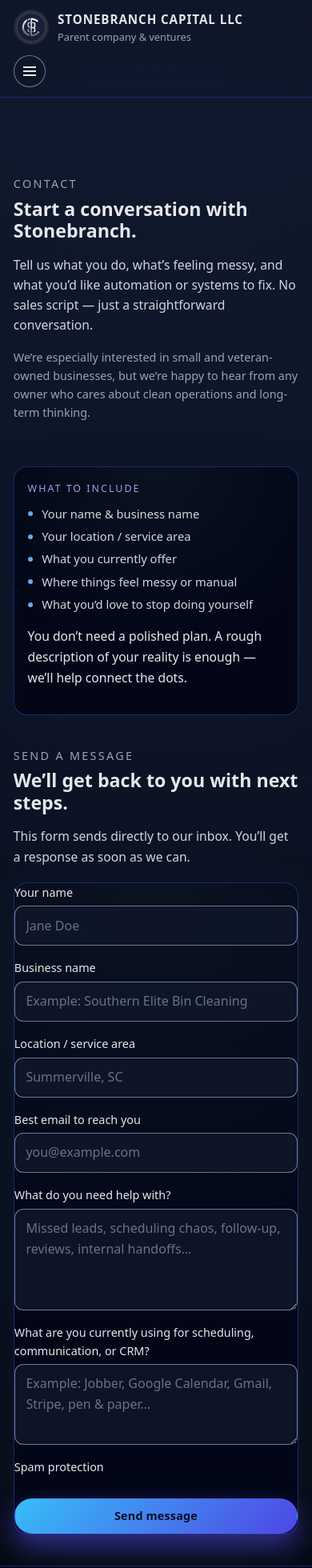
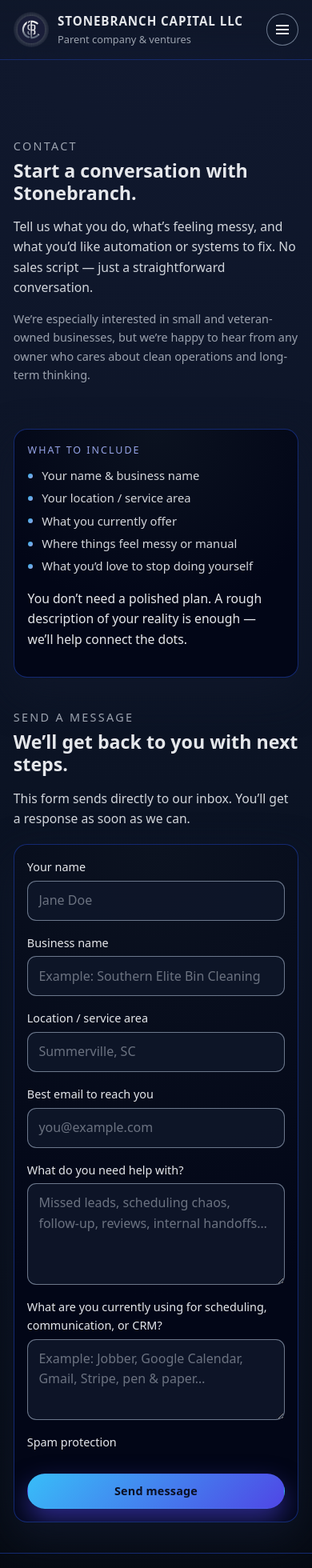
Before and after one commit to StonebranchDevs/stonebranchcapital-site, a Next.js app: page /contact in a window 390 px wide. Shown: the top 1960 px of the page at 80% size. Built offline with nearby package versions, Linux system fonts and the light colour scheme.

Commit message:
Mobile Optimization Update V0.0.0.1

```diff
--- a/src/app/about/page.tsx
+++ b/src/app/about/page.tsx
@@ -148,9 +148,7 @@ export default function AboutPage() {
             </div>
 
             <div
-              className="card-grid"
-              style={{ gridTemplateColumns: "repeat(3, minmax(0, 1fr))", gap: "1.4rem" }}
-            >
+              className="card-grid operate-grid">
               <article className="card">
                 <h3 className="card-title">Clarity over complexity</h3>
                 <p className="card-body">
--- a/src/app/automation-examples/page.tsx
+++ b/src/app/automation-examples/page.tsx
@@ -298,7 +298,7 @@ export default function AutomationExamplesPage() {
               </p>
             </div>
 
-            <div className="card-grid" style={{ gridTemplateColumns: "repeat(4, minmax(0, 1fr))" }}>
+            <div className="card-grid ae-scenario-grid">
               {scenarios.map((s) => {
                 const selected = s.id === activeScenario;
                 return (
--- a/src/app/globals.css
+++ b/src/app/globals.css
@@ -875,14 +875,20 @@ html.js .reveal.visible {
 @media (max-width: 640px) {
   /* Slightly more breathing room at top under sticky header */
   .site-header-inner {
-    padding: 0.75rem 0;
-    gap: 0.75rem;
+    display: flex;
+    flex-direction: row;
+    align-items: center;
+    justify-content: space-between;
   }
+
 
   /* Make logo stack nicer */
   .logo {
-    width: 100%;
+    width: auto;
+    flex: 1;
+    min-width: 0; /* allows text to shrink instead of wrapping */
   }
+
 
   .logo-text-main {
     font-size: 0.95rem;
@@ -1112,3 +1118,88 @@ html.js .reveal.visible {
     width: fit-content;
   }
 }
+
+/* About page – Operating Principles grid (responsive + no overflow) */
+.operate-grid {
+  grid-template-columns: repeat(3, minmax(0, 1fr));
+  gap: 1.4rem;
+}
+
+@media (max-width: 900px) {
+  .operate-grid {
+    grid-template-columns: repeat(2, minmax(0, 1fr));
+  }
+}
+
+@media (max-width: 640px) {
+  .operate-grid {
+    grid-template-columns: minmax(0, 1fr);
+  }
+}
+
+/* Prevent long words from busting cards on mobile */
+.card,
+.card-body,
+.card-title {
+  overflow-wrap: anywhere;
+  word-break: break-word;
+}
+
+/* Automation Examples – scenario picker responsive grid */
+.ae-scenario-grid {
+  grid-template-columns: repeat(4, minmax(0, 1fr));
+}
+
+@media (max-width: 900px) {
+  .ae-scenario-grid {
+    grid-template-columns: repeat(2, minmax(0, 1fr));
+  }
+}
+
+@media (max-width: 520px) {
+  .ae-scenario-grid {
+    grid-template-columns: minmax(0, 1fr);
+  }
+}
+
+/* ===== Contact form: mobile containment + nicer button ===== */
+@media (max-width: 640px) {
+  /* Put padding BACK on the card on mobile */
+  .contact-form-card {
+    padding: 1rem !important;          /* restores card padding */
+    overflow: hidden;                  /* prevents any visual overflow */
+  }
+
+  /* Make every layout wrapper respect the card width */
+  .contact-form,
+  .form-row,
+  .form-field {
+    width: 100%;
+    max-width: 100%;
+  }
+
+  /* Hard-force inputs/textarea to stay inside */
+  .form-field input,
+  .form-field textarea {
+    width: 100%;
+    max-width: 100%;
+    display: block;
+  }
+
+  /* Button: smaller + centered (instead of huge full-width) */
+  .form-actions {
+    flex-direction: column;
+    align-items: center;
+  }
+
+  .form-actions .btn {
+    width: 100%;
+    max-width: 360px;                  /* smaller “SaaS” button */
+    margin: 0 auto;
+  }
+
+  .form-note {
+    text-align: center;
+    max-width: 28rem;
+  }
+}
```
